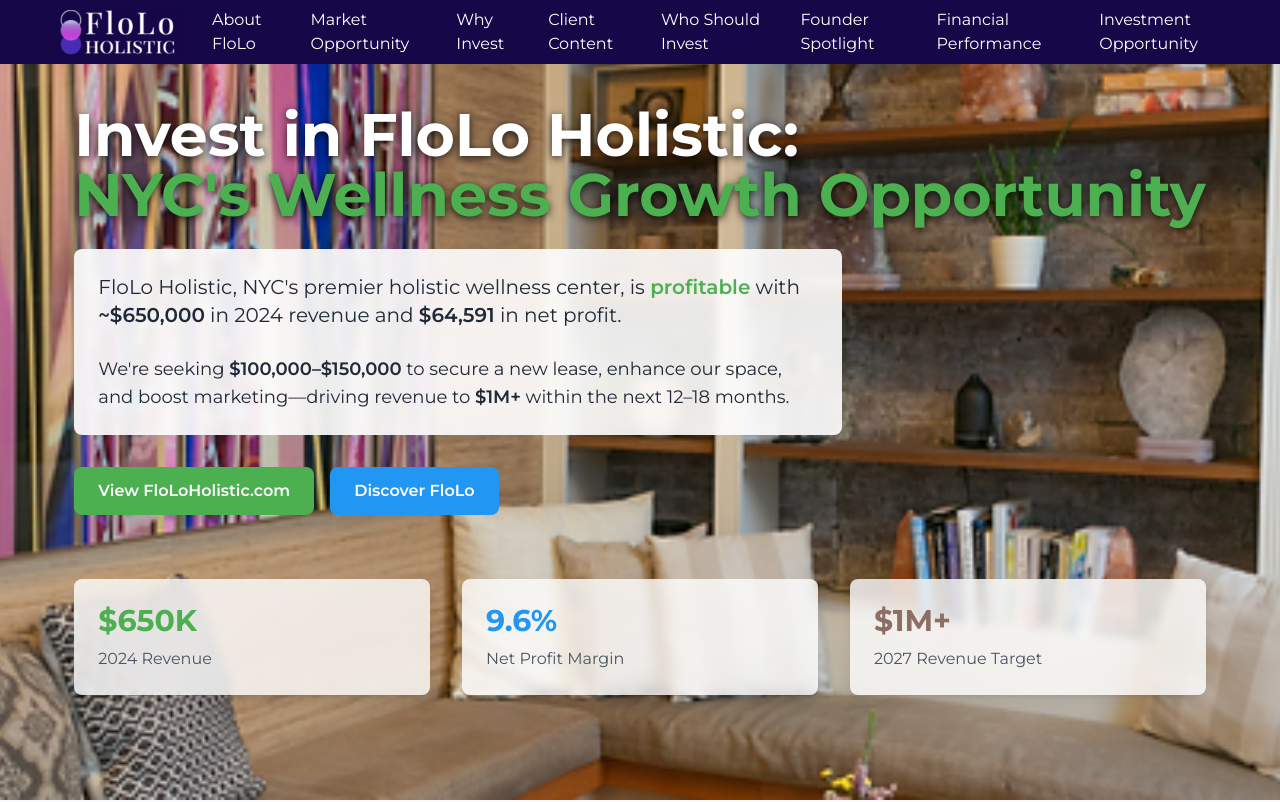
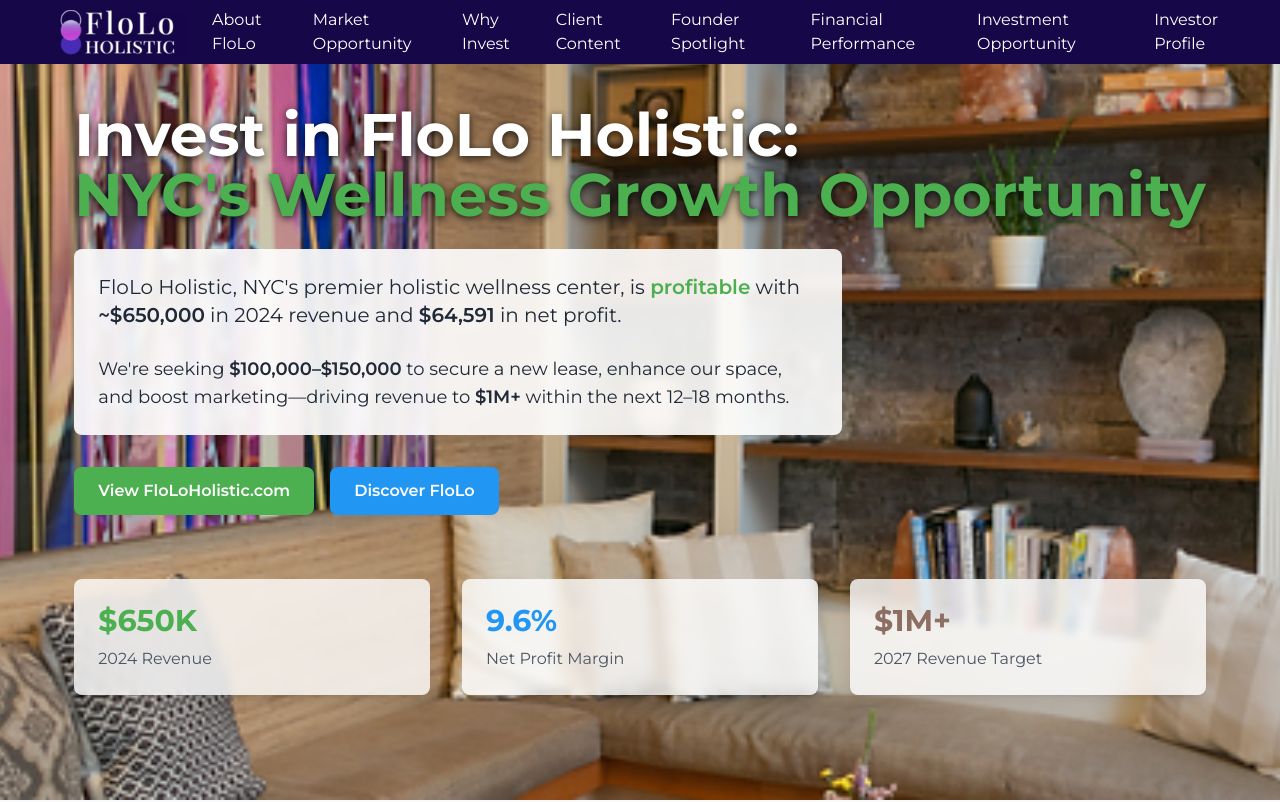
Before and after one commit to joelgranik/flolo-pitchdeck-final, a Next.js app: page / in a window 1280 px wide. Shown: the top 802 px of the page. Built offline with nearby package versions, Linux system fonts and the light colour scheme.

Commit message:
Move Investor Profile section after Investment Opportunity and update navigation

```diff
--- a/src/app/page.tsx
+++ b/src/app/page.tsx
@@ -27,10 +27,10 @@
       <FloatImage />
       <WhyInvest />
       <VideoSection />
-      <InvestorTypes />
       <FounderSpotlight />
       <FinancialPerformance />
       <InvestmentOpportunity />
+      <InvestorTypes />
       <ContactUs />
     </main>
   )
--- a/src/components/Navigation.tsx
+++ b/src/components/Navigation.tsx
@@ -11,10 +11,10 @@
   { id: 'market', label: 'Market Opportunity' },
   { id: 'why-invest', label: 'Why Invest' },
   { id: 'video-section', label: 'Client Content' },
-  { id: 'investor-types', label: 'Who Should Invest' },
   { id: 'team', label: 'Founder Spotlight' },
   { id: 'financials', label: 'Financial Performance' },
   { id: 'investment', label: 'Investment Opportunity' },
+  { id: 'investor-types', label: 'Investor Profile' }
 ]
 
 export default function Navigation() {
```
